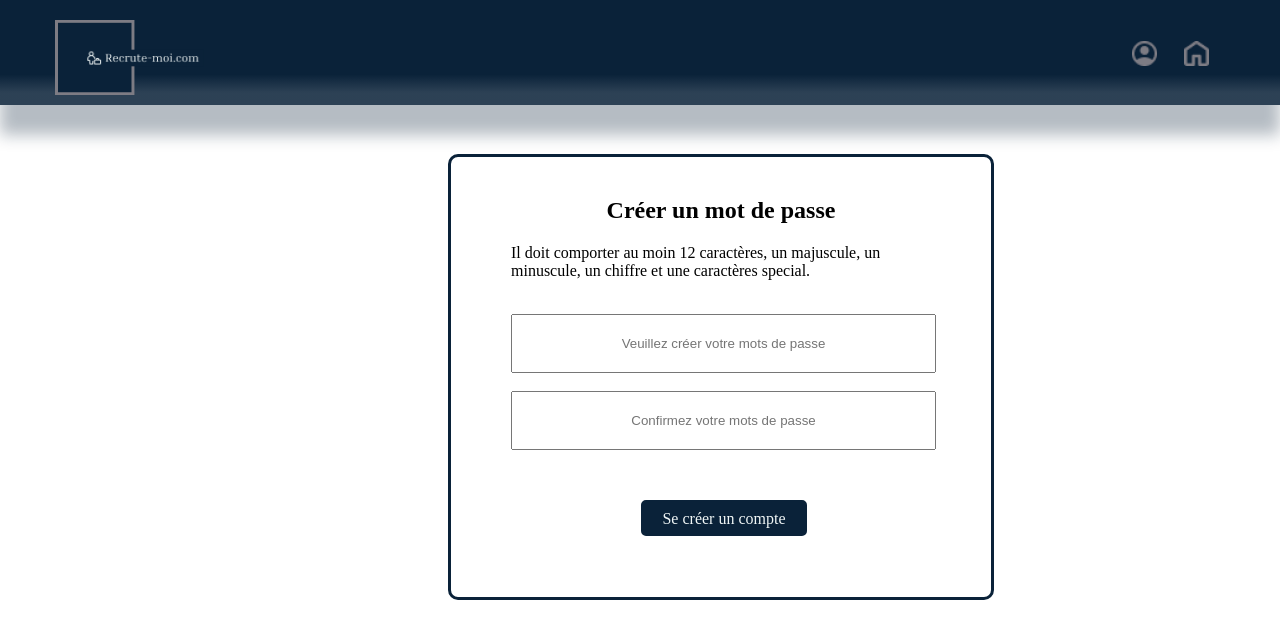
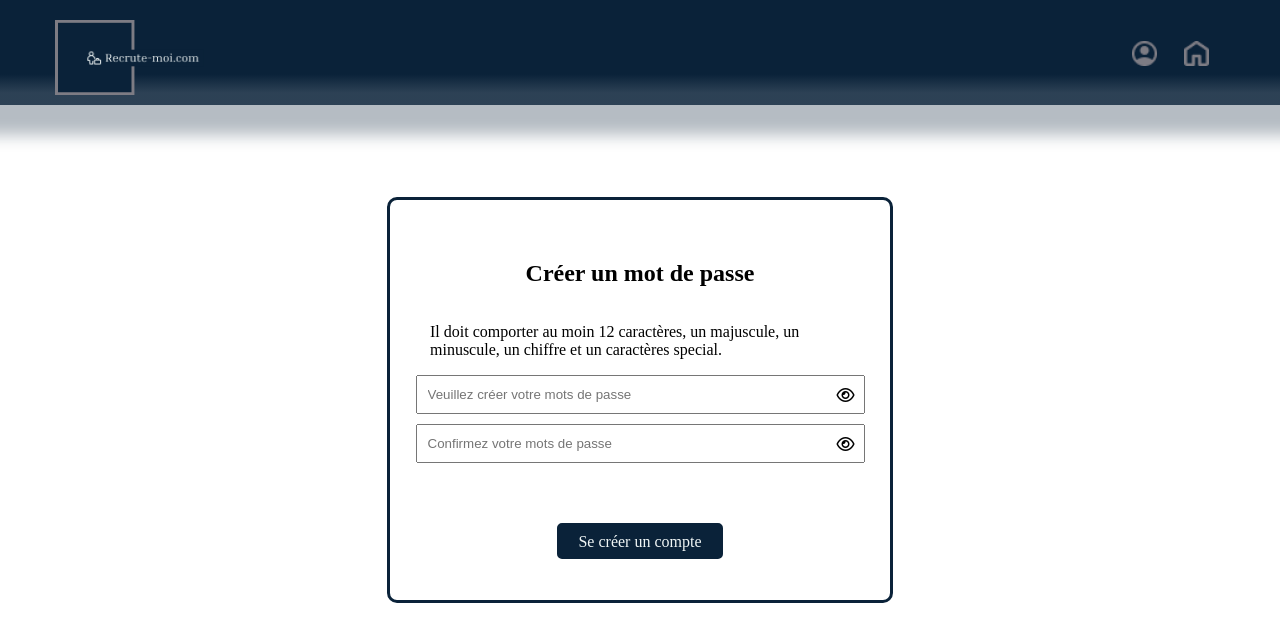
Before and after one commit to RamuneeSama/Recrute-moi.com, a plain HTML site: page Créer_un_compte/Créer_un_compte2.html in a window 1280 px wide. Shown: the top 642 px of the page. Drawn offline with Linux system fonts and the light colour scheme.

Commit message:
Mise à jours

```diff
--- a/Créer_un_compte/Créer_un_compte2.html
+++ b/Créer_un_compte/Créer_un_compte2.html
@@ -11,7 +11,7 @@
     <header>
 
         <div class="logo">
-            <img src="../images/Logo 2.png" alt="Logo" id="logo">
+            <img src="../images/Logo 2.png" alt="Logo">
         </div>
 
         <div class="icon">
@@ -26,25 +26,26 @@
     </header>
     <section>
 
-        <div class="mid">
-
             <h1>Créer un mot de passe</h1>
-                <p>Il doit comporter au moin 12 caractères, un majuscule, un minuscule, un chiffre et une caractères special.</p>
+                <p>Il doit comporter au moin 12 caractères, un majuscule, un minuscule, un chiffre et un caractères special.</p>
                 <form action="connexion" method="get">
 
-                    <label for="mdp"></label><br>
-                    <input type="password" name="mdp" placeholder="Veuillez créer votre mots de passe"><br>
+                    <div class="password-container">
+                        <input type="password" id="password" name="mdp" placeholder="Veuillez créer votre mots de passe">
+                        <span class="fa fa-eye"></span>
+                    </div>
 
-                    <label for="mdp"></label><br>
-                    <input type="password" name="mdp" placeholder="Confirmez votre mots de passe"><br>
+                    <div class="password-container">
+                       <input type="password" id="password1" name="mdp" placeholder="Confirmez votre mots de passe">
+                       <span class="fa fa-eye"></span>
+                    </div>
 
                 </form>
 
-         <a href="../Connexion/Connexion.html" class="second">Se créer un compte</a>
+         <a href="../Connexion/Connexion.html" target="_blank" class="second">Se créer un compte</a>
 
-        </div>
     </section>
-
+    <script src="https://kit.fontawesome.com/934fe3444a.js" crossorigin="anonymous"></script>
 </body>
 
 </html>
--- a/Créer_un_compte/creer_un_compte1.css
+++ b/Créer_un_compte/creer_un_compte1.css
@@ -1,37 +1,41 @@
 body {
-
     margin: 0;
     padding: 0;
     width: 100vw;
+    height: 100vh;
     box-sizing: border-box;
     overflow-x: hidden;
+    display: flex;
+    justify-content: center;
+    align-items: center;
+    flex-direction: column;
 
 }
 
 header {
-
     background: linear-gradient(180deg, #0A2239 70.75%, rgba(10, 34, 57, 0.86) 88.36%);
     box-shadow: 0px 30px 15px 0px rgba(10, 34, 57, 0.30);
-    padding: 50px;
+    padding: 25px;
+    padding-bottom: 35px;
+    width: 100%;
     display: flex;
     flex-direction: row;
-    position: sticky;
+    position: absolute;
     top: 0px;
     justify-content: center;
 
+
 }
 
-div {
+.icon {
 
     width: 20px;
     height: 20px;
-    flex-direction: column;
-
-}
-
-div > img {
-
-    padding: 5px;
+    display: flex;
+    flex-direction: row-reverse;
+    justify-content: flex-start;
+    margin-top: 10px;
+    margin-right: 50px;
 
 }
 
@@ -39,7 +43,9 @@ div > img {
 
     display: flex;
     flex: 1;
-    margin-top: -35px;
+    margin-left: 55px;
+    padding-top: 5px;
+    margin-top: -10px;
 
 }
 
@@ -48,22 +54,7 @@ div > img {
     width: 151px;
     height: 75px;
     margin-bottom: -100px;
-    display: block;
-    flex: 0 0 auto;
-    padding-bottom: 100px;
-
-
-}
-
-.icon{
-
-    display: flex;
-    flex-direction: row-reverse;
-    justify-content: flex-start;
-    margin-top: -15px;
-    margin-left: -100px;
-    padding: -5px;
-
+    padding-bottom: 75px;
 }
 
 .icon img {
@@ -77,13 +68,13 @@ div > img {
 
 }
 
-.mid form {
+/* .mid form {
 
     text-align: left;
     flex-direction: column;
     align-items: center;
 
-}
+} */
 
 input[type="email"] {    /* Text Area pour email et mots de passe */
 
@@ -93,17 +84,7 @@ input[type="email"] {    /* Text Area pour email et mots de passe */
     margin-bottom: 10px;
     text-align: center;
     margin: auto;
-    margin-left: 8%;
-
-}
-
-.forget{                         /* Mots de passe oublié ? */
-
-    display: block;
-    margin-top: 1em;
-    text-align: right;
-    text-decoration: none;
-    color: #0A2239;
+    margin-left: auto;
 
 }
 
@@ -111,14 +92,15 @@ input[type="email"] {    /* Text Area pour email et mots de passe */
     width: 425px;
     box-sizing: border-box;
     margin: auto;
-    margin-left: 8%;
+    margin-left: auto;
     margin-top: 10%;
     padding-bottom: 10px;
+    text-align: start;
 
 
 }
 
-.mid{                   /* Bordure */
+/* .mid{
 
     border: 3px solid #0A2239;
     width: 500px;
@@ -136,7 +118,7 @@ input[type="email"] {    /* Text Area pour email et mots de passe */
     border-radius: 10px;
 
 
-}
+} */
 
 form > .second {
     display: flex;
@@ -150,12 +132,48 @@ form > .second {
     width: 250px;
     height: 20px;
     background-color: #0A2239;
-    margin-left: 25%;
+    margin-left: 50%;
+    transform: translateX(-50%);
 
 }
 
 #google, #apple, #facebook {
 
     padding: 3%;
+    margin-left: auto;
 
 }
+
+.mail-container {
+    position: relative;
+    margin-bottom: 10px;
+
+}
+
+#mail {
+    padding: 10px;
+    width: 425px;
+}
+
+
+section {
+
+    border: 3px solid #0A2239;
+    width: 500px;
+    height: 400px;
+    margin: 0;
+    display: flex;
+    flex-direction: column;
+    border-radius: 10px;
+    justify-content: center;
+    align-items: center;
+
+}
+
+p {
+    text-align: center;
+}
+
+div {
+    text-align: center;
+}
--- a/Créer_un_compte/creer_un_compte2.css
+++ b/Créer_un_compte/creer_un_compte2.css
@@ -3,8 +3,13 @@ body {
     margin: 0;
     padding: 0;
     width: 100vw;
+    height: 100vh;
     box-sizing: border-box;
     overflow-x: hidden;
+    display: flex;
+    justify-content: center;
+    align-items: center;
+    flex-direction: column;
 
 }
 
@@ -12,27 +17,26 @@ header {
 
     background: linear-gradient(180deg, #0A2239 70.75%, rgba(10, 34, 57, 0.86) 88.36%);
     box-shadow: 0px 30px 15px 0px rgba(10, 34, 57, 0.30);
-    padding: 50px;
+    padding: 25px;
+    padding-bottom: 35px;
+    width: 100%;
     display: flex;
     flex-direction: row;
-    position: sticky;
+    position: absolute;
     top: 0px;
     justify-content: center;
 
 }
 
-div {
+.icon {
 
     width: 20px;
     height: 20px;
-    flex-direction: column;
-
-}
-
-div > img {
-
-    padding: 5px;
-
+    display: flex;
+    flex-direction: row-reverse;
+    justify-content: flex-start;
+    margin-top: 10px;
+    margin-right: 50px;
 
 }
 
@@ -40,7 +44,9 @@ div > img {
 
     display: flex;
     flex: 1;
-    margin-top: -35px;
+    margin-left: 55px;
+    padding-top: 5px;
+    margin-top: -10px;
 
 }
 
@@ -49,22 +55,7 @@ div > img {
     width: 151px;
     height: 75px;
     margin-bottom: -100px;
-    display: block;
-    flex: 0 0 auto;
-    padding-bottom: 100px;
-
-
-}
-
-.icon{
-
-    display: flex;
-    flex-direction: row-reverse;
-    justify-content: flex-start;
-    margin-top: -15px;
-    margin-left: -100px;
-    padding: -5px;
-
+    padding-bottom: 75px;
 }
 
 .icon img {
@@ -79,73 +70,29 @@ div > img {
 }
 
 
-.mid h1{            /* Titre du site */
+h1{            /* Titre du site */
 
     margin-bottom: 20px;
 
 }
 
-.mid form{
 
-    text-align: left;
-    flex-direction: column;
-    align-items: center;
-
-}
-
-input[type="password"] {    /* Text Area pour email et mots de passe */
-
-    width: 425px;
-    padding: 20px;
-    box-sizing: border-box;
-    margin-bottom: 10px;
-    text-align: center;
-    margin: auto;
-    margin-left: 8%;
-
-}
-
-.forget{                         /* Mots de passe oublié ? */
-
-    display: block;
-    margin-top: 1em;
-    text-align: right;
-    text-decoration: none;
-    color: #0A2239;
-
-}
-
-
-#adresse {
-    width: 425px;
-    box-sizing: border-box;
-    margin: auto;
-    margin-left: 8%;
-    margin-top: 10%;
-    padding-bottom: 10px;
-
-}
-
-.mid{                   /* Bordure */
+section {                   /* Bordure */
 
     border: 3px solid #0A2239;
     width: 500px;
     height: 400px;
-    flex-shrink: 0;
-    margin: auto;
-    padding: 20px;
-    text-align: center;
-    display: inline-block;
+    margin: 0;
+    display: flex;
     flex-direction: column;
-    position: absolute;
-    left: 35%;
-    bottom: 25%;
     border-radius: 10px;
+    justify-content: center;
+    align-items: center;
 
 
 }
 
-div > .second {
+section > .second {
     display: flex;
     justify-content: center;
     align-items: flex-end;
@@ -157,12 +104,30 @@ div > .second {
     width: 150px;
     height: 20px;
     background-color: #0A2239;
-    margin-left: 34%;
 
 }
 
-div > p {
+section > p {
     text-align: start;
     margin-left: 40px;
     margin-right: 40px;
 }
+
+.password-container {
+    position: relative;
+    margin-bottom: 10px;
+
+}
+
+#password, #password1 {
+    padding: 10px;
+    width: 425px;
+}
+
+span {
+    position: absolute;
+    top: 50%;
+    right: 10px;
+    transform: translateY(-50%);
+    cursor: pointer;
+}
```
Also changed, not shown: Créer_un_compte/Créer_un_compte.html (+12 -7 lines).
